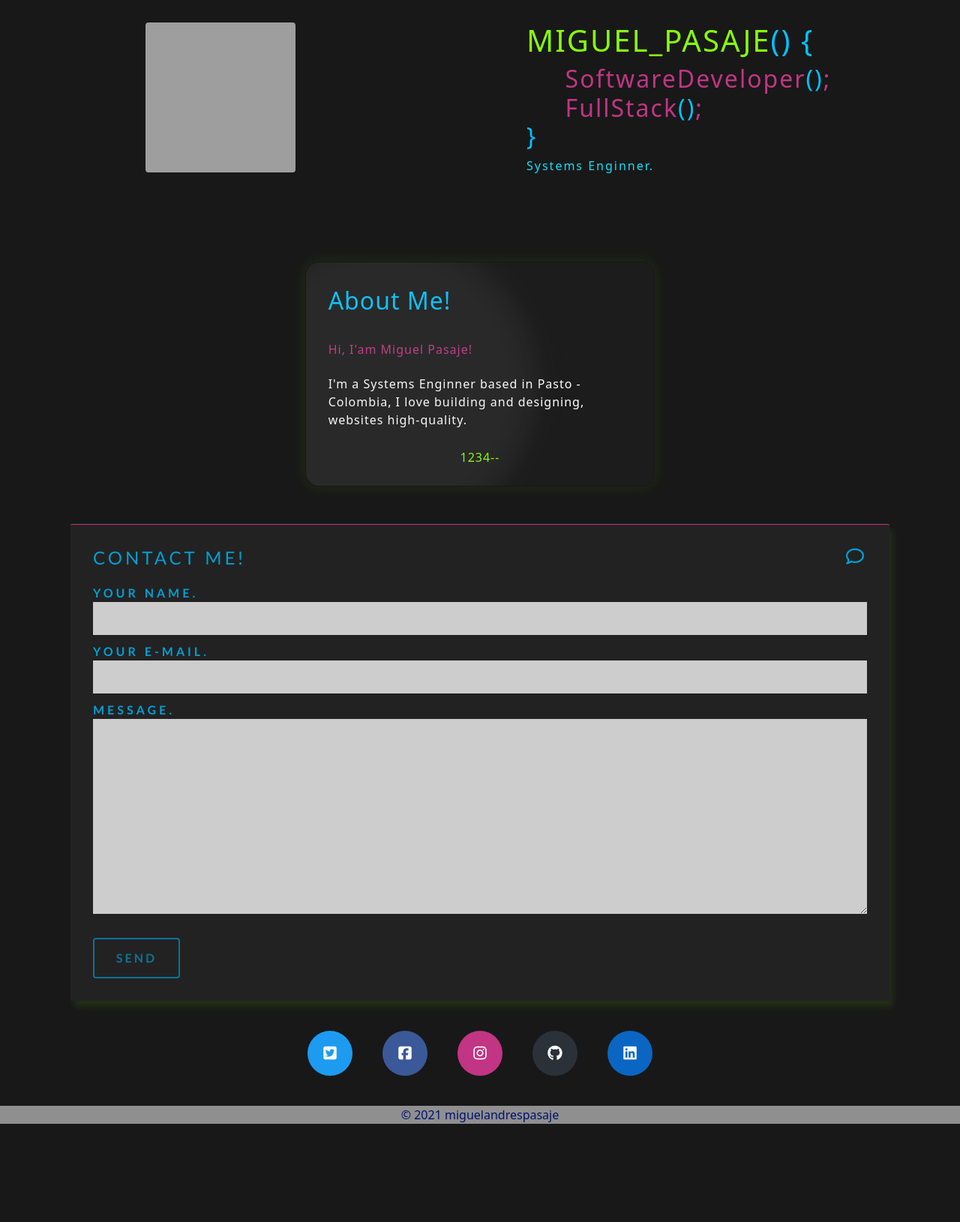
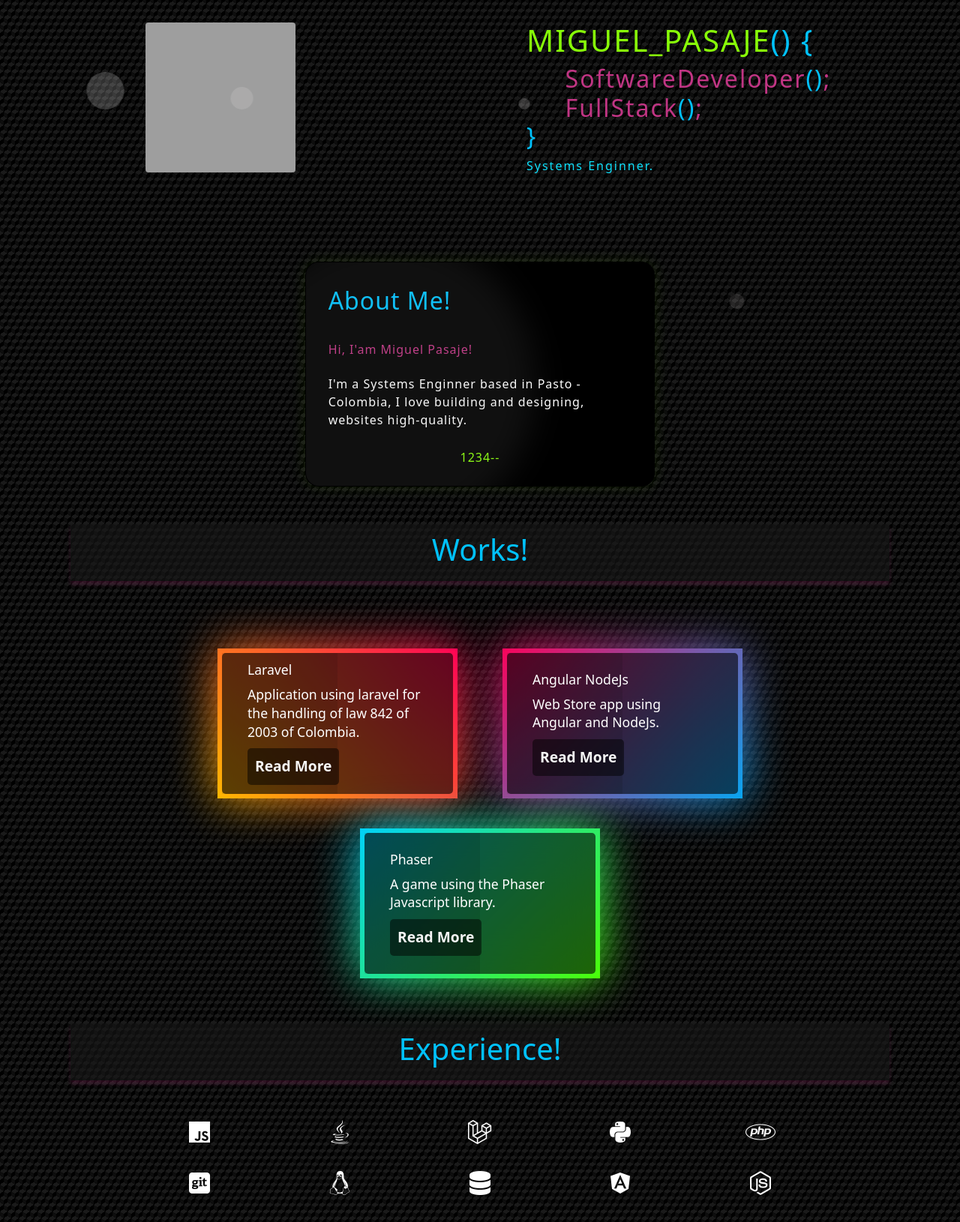
Before and after one commit to MiguelPasaje/MyPortafolio, a plain HTML site: page index.html in a window 1280 px wide. Shown: the part 121-1751 px from the top of the page at 75% size. Before the commit the page ends 1636 px from the top, so only its background shows below. Drawn offline with nearby package versions, Linux system fonts and the light colour scheme; grey boxes are pictures that could not be loaded.

Commit message:
se agregan elementos animaciones y diseño

```diff
--- a/index.html
+++ b/index.html
@@ -9,9 +9,13 @@
       integrity="sha384-giJF6kkoqNQ00vy+HMDP7azOuL0xtbfIcaT9wjKHr8RbDVddVHyTfAAsrekwKmP1"
       crossorigin="anonymous"
     />
-    <link rel="stylesheet" href="index.css" />
-    <link rel="stylesheet" href="preloader/estilo.css">
-    <link rel="stylesheet" href="scrollBar/scrollBar.css" >
+    <link rel="stylesheet" href="styles/index.css" />
+    <link rel="stylesheet" href="styles/experience.css" />
+
+    <link rel="stylesheet" href="preloader/estilo.css" />
+    <link rel="stylesheet" href="styles/scrollBar/scrollBar.css" />
+    <link rel="stylesheet" href="styles/animation.css" />
+    <link rel="stylesheet" href="styles/cardsResplandor.css" />
     <title>Miguel Andres Pasaje Urbano</title>
 
     <style>
@@ -27,6 +31,19 @@
     </style>
   </head>
   <body class="hidden">
+    <div class="burbujascontainer">
+      <div class="burbuja"></div>
+      <div class="burbuja"></div>
+      <div class="burbuja"></div>
+      <div class="burbuja"></div>
+      <div class="burbuja"></div>
+      <div class="burbuja"></div>
+      <div class="burbuja"></div>
+      <div class="burbuja"></div>
+      <!--       <div class="burbuja"></div>
+      <div class="burbuja"></div> -->
+    </div>
+
     <!-- preloader -->
     <div class="preloader" id="preloader">
       <h2 class="lds-roller">
@@ -100,6 +117,118 @@
             </div>
           </div>
         </section>
+
+        <!-- works -->
+
+        <!--  -->
+        <div class="experienceTitle">
+          <h1>Works!</h1>
+        </div>
+        <div class="cardWorks">
+          <div class="containerCard">
+            <div class="box">
+              <span> </span>
+              <div class="content">
+                <h2>Laravel</h2>
+                <p>
+                  Application using laravel for the handling of law 842 of 2003
+                  of Colombia.
+                </p>
+                <a href="https://github.com/MiguelPasaje/proyectoCopnia/tree/master" target="_blank"> Read More </a>
+              </div>
+            </div>
+            <!--  -->
+            <div class="box">
+              <span> </span>
+              <div class="content">
+                <h2>Angular NodeJs</h2>
+                <p>Web Store app using Angular and NodeJs.</p>
+                <a href="https://github.com/MiguelPasaje/AngularProyect"target="_blank"> Read More </a>
+              </div>
+            </div>
+            <!--  -->
+            <div class="box">
+              <span> </span>
+              <div class="content">
+                <h2>Phaser</h2>
+                <p>A game using the Phaser Javascript library.</p>
+                <a href="https://miguelpasaje.github.io/JuegoPhaser/" target="_blank"> Read More </a>
+              </div>
+            </div>
+          </div>
+        </div>
+        <!-- end works  -->
+
+
+        <!-- experience -->
+        <section class="experience">
+          <div class="experienceTitle">
+            <h1>Experience!</h1>
+          </div>
+
+          <div class="icons-experience">
+            <div class="content-icon">
+              <i class="fab fa-js fa-fw icon-lang" id="tooltip"></i>
+              <span class="tooltip-box">javaScript</span>
+            </div>
+            <div class="content-icon">
+              <i class="fab fa-java fa-fw icon-lang" id="tooltip"></i>
+              <span class="tooltip-box">Java</span>
+            </div>
+            <div class="content-icon">
+              <i class="fab fa-laravel fa-fw icon-lang" id="tooltip"></i>
+              <span class="tooltip-box">Laravel</span>
+            </div>
+            <div class="content-icon">
+              <i class="fab fa-python fa-fw icon-lang" id="tooltip"></i>
+              <span class="tooltip-box">Python</span>
+            </div>
+            <div class="content-icon">
+              <i class="fab fa-php fa-fw icon-lang" id="tooltip"></i>
+              <span class="tooltip-box">PHP</span>
+            </div>
+            <div class="content-icon">
+              <i class="fab fa-git-square fa-fw" id="tooltip"></i>
+              <span class="tooltip-box">Git</span>
+            </div>
+            <div class="content-icon">
+              <i class="fab fa-linux fa-fw" id="tooltip"></i>
+              <span class="tooltip-box">Linux</span>
+            </div>
+            <div class="content-icon">
+              <i class="fas fa-database fa-fw" id="tooltip"></i>
+              <span class="tooltip-box">Sql</span>
+            </div>
+            <div class="content-icon">
+              <i class="fab fa-angular fa-fw" id="tooltip"></i>
+              <span class="tooltip-box">Angular</span>
+            </div>
+            <div class="content-icon">
+              <i class="fab fa-node-js fa-fw" id="tooltip"></i>
+              <span class="tooltip-box">NodeJs</span>
+            </div>
+          </div>
+
+          <!-- <div class="cardsExperience">
+            <div class="card">
+              <a href="">javaScript </a>
+            </div>
+            <div class="card">
+              <a href="">Java </a>
+            </div>
+            <div class="card">
+              <a href="">Laravel </a>
+            </div>
+            <div class="card">
+              <a href="">Python </a>
+            </div>
+            <div class="card">
+              <a href="">Php </a>
+            </div>
+          </div> -->
+        </section>
+
+        <!-- EndExperience -->
 
         <!-- mailTo -->
         <section class="mailTo">
@@ -197,6 +326,7 @@
     >
       <p>&copy; 2021 miguelandrespasaje</p>
     </footer>
+
     <!-- scripts -->
     <script src="index.js"></script>
     <script src="card.js"></script>
--- a/preloader/preloader.js
+++ b/preloader/preloader.js
@@ -1,6 +1,6 @@
 /* accion que carga todo como imagenes, estilos y no solo el html */
 /* el .ready solo carga el html */
 window.onload = function () {
-    $('#preloader').fadeOut(3000);
+    $('#preloader').fadeOut(1000);
     $('body').removeClass('hidden');
 }
--- /dev/null
+++ b/styles/animation.css
@@ -0,0 +1,135 @@
+.burbuja{
+    width: 50px;
+    height: 50px;
+    border-radius: 50%;
+    background:#fff;
+    opacity: .3;
+
+    position: absolute;
+    bottom:-1000%;
+    left: 10%;
+    animation: burbujas 3s linear infinite ;
+}
+
+
+
+.burbuja:nth-child(2){
+    width: 50px;
+    height: 50px;
+    left: 15%;
+    animation-duration: 2s;
+    animation-delay: 5s;
+
+}
+.burbuja:nth-child(3){
+    width: 30px;
+    height: 30px;
+    left: 25%;
+    animation-duration: 3s;
+    animation-delay: 3s;
+
+
+}
+
+.burbuja:nth-child(4){
+    width: 50px;
+    height: 50px;
+    left: 35%;
+    animation-duration: 3s;
+    animation-delay: 8s;
+
+
+}
+
+.burbuja:nth-child(5){
+    width: 20px;
+    height: 20px;
+    left: 45%;
+    animation-duration: 3s;
+    animation-delay: 1s;
+
+
+}
+
+.burbuja:nth-child(6){
+    width: 15px;
+    height: 15px;
+    left: 55%;
+    animation-duration: 3s;
+    animation-delay: 3s;
+
+
+}
+
+.burbuja:nth-child(7){
+    width: 50px;
+    height: 50px;
+    left: 65%;
+    animation-duration: 4s;
+    animation-delay: 8s;
+
+
+}
+
+.burbuja:nth-child(8){
+    width: 20px;
+    height: 20px;
+    left: 75%;
+    animation-duration: 3s;
+    animation-delay: 1s;
+
+
+}
+
+.burbuja:nth-child(9){
+    width: 30px;
+    height: 30px;
+    left: 85%;
+    animation-duration: 3s;
+    animation-delay: 5s;
+
+
+}
+
+
+@keyframes burbujas{
+    0%{
+        bottom: 0;
+        opacity:0;
+    }
+    30%{
+        background-color: rgba(156, 152, 152, 0.705);
+        transform:translateX(15px)
+
+    }
+    50%{
+        opacity: .4;
+    }
+    70%{
+        transform:translateX(-15px)
+    }
+    100%{
+        bottom: 100vh;
+        opacity:0;
+    }
+
+}
+
+.name_info{
+    animation: movimientoName 5s linear infinite;
+}
+
+@keyframes movimientoName{
+    0%{
+        transform:translateX(0)
+    }
+    50%{
+        transform:translateX(-50px)
+    }
+    100%{
+        transform:translateX(0)
+    }
+}
+
+
+/*  */
--- /dev/null
+++ b/styles/cardsResplandor.css
@@ -0,0 +1,135 @@
+.cardWorks{
+    display:flex;
+    justify-content:center;
+    align-items:center;
+    padding-top: 10px;
+    /* min-height:100vh; */
+    /* background:#111; */
+
+
+}
+.containerCard{
+    position: relative;
+    display: flex;
+    justify-content:center;
+    align-items:center;
+    padding:40px 0;
+    flex-wrap: wrap;
+
+
+
+}
+.containerCard .box{
+    position:relative;
+    width:320px;
+    height: 200px;
+    color:#fff;
+    background:#111;
+    display: flex;
+    justify-content:center;
+    align-items:center;
+    margin: 20px 30px;
+    transition:0.5s;
+
+
+
+}
+
+.containerCard .box:hover{
+    transform:translateY(-20px);
+
+
+
+
+}
+
+.containerCard .box::before{
+    content: "";
+    position:absolute;
+    top:0;
+    left:0;
+    width:100%;
+    height: 100%;
+    background:linear-gradient(45deg,#ffbc00,#ff0058);
+
+
+
+}
+.containerCard .box::after{
+    content: "";
+    position:absolute;
+    top:0;
+    left:0;
+    width:100%;
+    height: 100%;
+    background:linear-gradient(45deg,#ffbc00,#ff0058);
+    filter:blur(30px);
+
+
+}
+.containerCard .box:nth-child(2)::before,
+.containerCard .box:nth-child(2)::after
+{
+    background: linear-gradient(315deg,#03a9f4,#ff0058);
+}
+.containerCard .box:nth-child(3)::before,
+.containerCard .box:nth-child(3)::after
+{
+    background: linear-gradient(315deg,#4dff03,#00d0ff);
+}
+.containerCard .box span{
+    position:absolute;
+    top:6px;
+    left:6px;
+    right:6px;
+    bottom:6px;
+    background: rgba(0, 0, 0, 0.6);
+    z-index: 2;
+    border-radius:5px;
+
+
+}
+.containerCard .box span::before{
+    content: "";
+    position:absolute;
+    top:0;
+    left:0;
+    width:50%;
+    height:100%;
+    background: rgba(0, 0, 0, 0.1);
+    pointer-events: none;
+
+}
+.containerCard .box .content{
+    position: relative;
+    z-index: 10;
+    padding: 20px 40px;
+
+
+
+}
+.containerCard .box .content h2{
+    font-size: 1.1em;
+    color:#fff;
+    margin-bottom:10px;
+}
+.containerCard .box .content p{
+    font-size: 1.1em;
+    color:#fff;
+    margin-bottom:10px;
+    line-height: 1.4em;;
+}
+.containerCard .box .content a{
+    display:inline-block;
+    font-size: 1.2em;
+    font-weight: bold;
+    color:whitesmoke;
+    background: rgba(0,0,0,0.5);
+    padding: 10px;
+    text-decoration: none;
+    font-weight: 700;
+    border-radius: 5px;
+}
+.containerCard .box .content a:hover{
+    color:rgb(175, 175, 175);
+}
--- /dev/null
+++ b/styles/experience.css
@@ -0,0 +1,96 @@
+.experience{
+    background-color: transparent;
+    margin-bottom:40px;
+
+}
+.experience h1{
+    color:#00c2ff;
+}
+
+.experienceTitle{
+    background-color: #1818189a;
+    display:flex;
+    justify-content:center;
+    margin-bottom: 20px ;
+    padding:10px;
+    color: #00c2ff;
+    box-shadow: 0px 5px 5px 0px #c1358436 ;
+
+}
+.cardsExperience{
+    background-color:181818;
+    display:flex;
+    flex-wrap:wrap;
+    justify-content:space-evenly;
+}
+
+.cardsExperience .card{
+    width: 500px;
+    margin:10px;
+    border-top: 1px solid #c13584;
+    background-color: #222222;
+    box-shadow: 5px 8px 10px 0px rgb(136 255 8 / 10%);
+}
+.cardsExperience .card a{
+    text-decoration:none;
+    color:#00c2ff;
+    position: absolute;
+    top:10px;
+    left: 10px;
+}
+
+.icons-experience{
+    padding: 25px;
+    font-size: 2em;
+    color:#ffffff;
+    display: grid;
+    grid-template-columns: auto auto auto auto auto;
+    justify-content: space-evenly;
+    gap: 20px;
+}
+
+
+/* tooltip */
+
+.content-icon{
+    position: relative;
+    font-weight: normal;
+}
+.content-icon:hover{
+    text-decoration: underline;
+
+}
+.content-icon:hover .tooltip-box{
+    display: inline-block;
+
+}
+
+.tooltip-box{
+    background-color: #902763;
+    line-height: 20px;
+    z-index:500px;
+    text-align:center;
+    color:#00c2ff;
+    font-size: 14px;
+    padding: 5px 10px;
+    border-radius:5px;
+    position: absolute;
+    left:0;
+    bottom: 40px;
+    display: none;
+}
+
+.tooltip-box::after{
+    content: "";
+    display: block;
+    border-top: 7px solid #902763;
+    border-left: 7px solid transparent;
+    border-right: 7px solid transparent;
+    position: absolute;
+    bottom: -7px;
+    left:13px;
+
+}
+
+
+/* end tooltip */
--- a/index.css
+++ b/styles/index.css
@@ -3,6 +3,9 @@
     --name-title-color: #88ff08;
     /* --name-title-color: #191919; */
     --name-description-color:#c13584;
+    ---color-fondo-dark: rgb(24, 24, 24);
+    ---color-fondo-light: rgb(207, 207, 207);
+
 
 }
 *{
@@ -12,7 +15,13 @@
 
 }
 body{
-    background-color: rgb(24, 24, 24);
+    /* background-color: var(---color-fondo-dark);
+    backgroun thanks to:
+    https://www.magicpattern.design/tools/css-backgrounds */
+    background-color: #000000;
+background-image:  linear-gradient(30deg, #1a1a1a 12%, transparent 12.5%, transparent 87%, #1a1a1a 87.5%, #1a1a1a), linear-gradient(150deg, #1a1a1a 12%, transparent 12.5%, transparent 87%, #1a1a1a 87.5%, #1a1a1a), linear-gradient(30deg, #1a1a1a 12%, transparent 12.5%, transparent 87%, #1a1a1a 87.5%, #1a1a1a), linear-gradient(150deg, #1a1a1a 12%, transparent 12.5%, transparent 87%, #1a1a1a 87.5%, #1a1a1a), linear-gradient(60deg, #1a1a1a77 25%, transparent 25.5%, transparent 75%, #1a1a1a77 75%, #1a1a1a77), linear-gradient(60deg, #1a1a1a77 25%, transparent 25.5%, transparent 75%, #1a1a1a77 75%, #1a1a1a77);
+background-size: 10px 18px;
+background-position: 0 0, 0 0, 5px 9px, 5px 9px, 0 0, 5px 9px;
 
 }
 .waves{
@@ -304,7 +313,7 @@ section .container{
     justify-content: center;
     position: relative;
     overflow: hidden;
-    background-color: rgba(80, 80, 80, 0.075);
+    background-color: rgb(0, 0, 0);
     letter-spacing: 1px;
 }
 
```
Also changed, not shown: styles/scrollBar/scrollBar.css (renamed from scrollBar/scrollBar.css).
